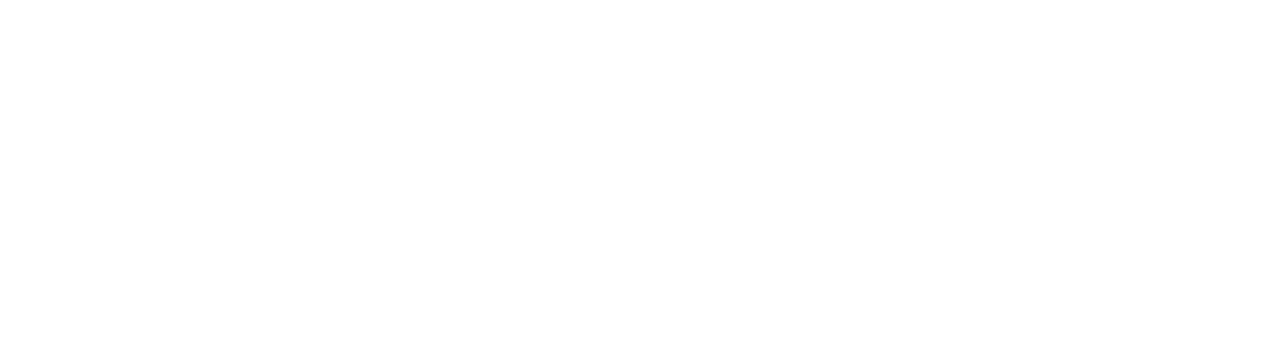
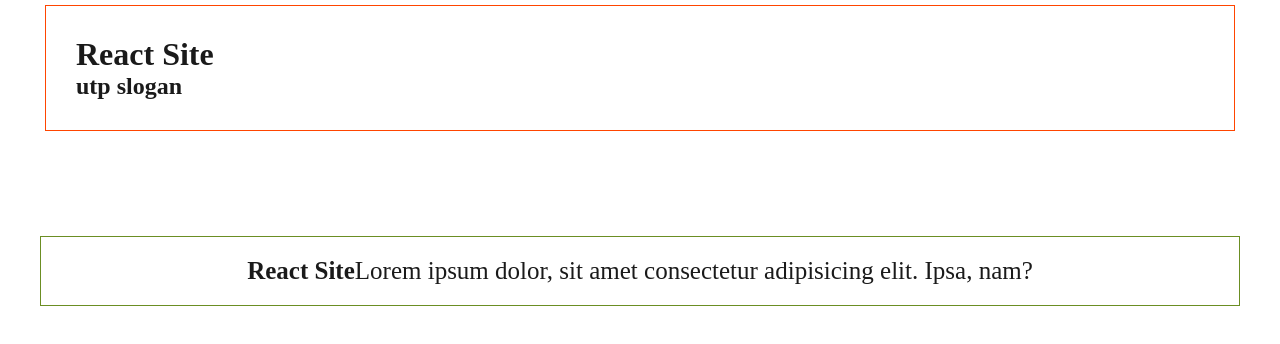
Before and after one commit to petroyurchuk/fake-project, a React (Create React App) app: page / in a window 1280 px wide. Shown: the top 344 px of the page. Built offline with nearby package versions, Linux system fonts and the light colour scheme.

Commit message:
add components:header,app,footer

```diff
--- /dev/null
+++ b/src/App/App.css
@@ -0,0 +1,17 @@
+* {
+  margin: 0;
+  padding: 0;
+  box-sizing: border-box;
+  color: #1a1a1a;
+}
+
+.container {
+  max-width: 1200px;
+  margin: 0 auto;
+  display: grid;
+  grid-template-areas:
+    "h h h"
+    "m m s"
+    "f f f";
+  row-gap: 50px;
+}
--- /dev/null
+++ b/src/App/App.tsx
@@ -0,0 +1,12 @@
+import Header from '../Header/Header'
+import Footer from '../Footer/Footer'
+import './App.css'
+function App() {
+    return (
+        <div className="container">
+            <Header />
+            <Footer />
+        </div>
+    )
+}
+export default App
--- /dev/null
+++ b/src/Footer/Footer.css
@@ -0,0 +1,12 @@
+.footer-site-footer {
+  border: 1px solid olivedrab;
+  padding: 20px 30px;
+  display: flex;
+  justify-content: center;
+  align-items: center;
+  font-size: 25px;
+}
+
+.footer-site-footer {
+  grid-area: f;
+}
--- /dev/null
+++ b/src/Footer/Footer.tsx
@@ -0,0 +1,13 @@
+import './Footer.css'
+function Footer() {
+    return (
+        <div className="footer-site-footer">
+            <b>React Site</b>
+            <p>
+                Lorem ipsum dolor, sit amet consectetur adipisicing elit. Ipsa,
+                nam?
+            </p>
+        </div>
+    )
+}
+export default Footer
--- /dev/null
+++ b/src/Header/Header.css
@@ -0,0 +1,9 @@
+.Header-site-header {
+  border: 1px solid orangered;
+  padding: 30px;
+  margin: 5px;
+}
+
+.Header-site-header {
+  grid-area: h;
+}
--- /dev/null
+++ b/src/Header/Header.tsx
@@ -0,0 +1,10 @@
+import './Header.css'
+function Header() {
+    return (
+        <div className="Header-site-header">
+            <h1>React Site</h1>
+            <h2>utp slogan</h2>
+        </div>
+    )
+}
+export default Header
--- a/src/index.tsx
+++ b/src/index.tsx
@@ -1,5 +1,26 @@
 import React from 'react'
 import ReactDOM from 'react-dom/client'
+import App from './App/App'
+
+// const title = React.createElement(
+//     'h1',
+//     {
+//         id: 'title',
+//         className: 'title',
+//     },
+//     'Hello React'
+// )
+
+//JSX
+const title = (
+    <h1 className="red" id="title">
+        Hello React
+    </h1>
+)
 
 const root = ReactDOM.createRoot(document.getElementById('root') as HTMLElement)
-root.render(<React.StrictMode></React.StrictMode>)
+root.render(
+    <React.StrictMode>
+        <App />
+    </React.StrictMode>
+)
```
